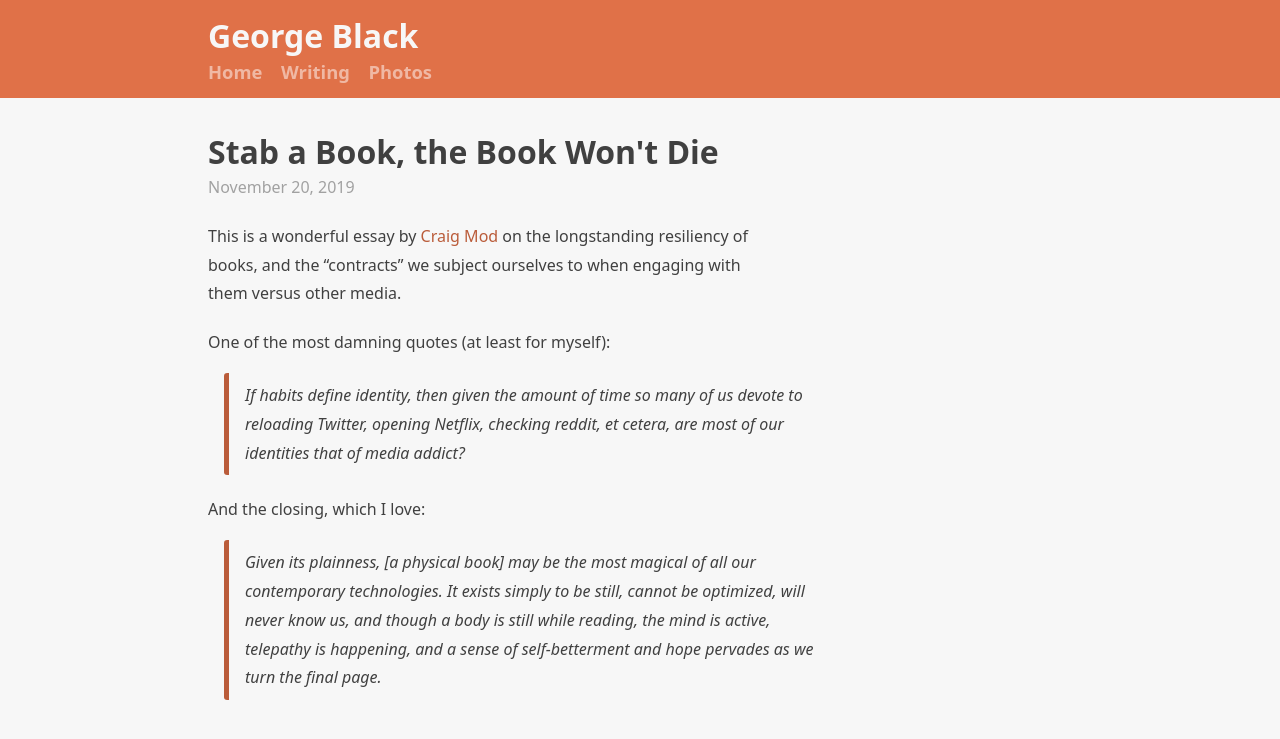
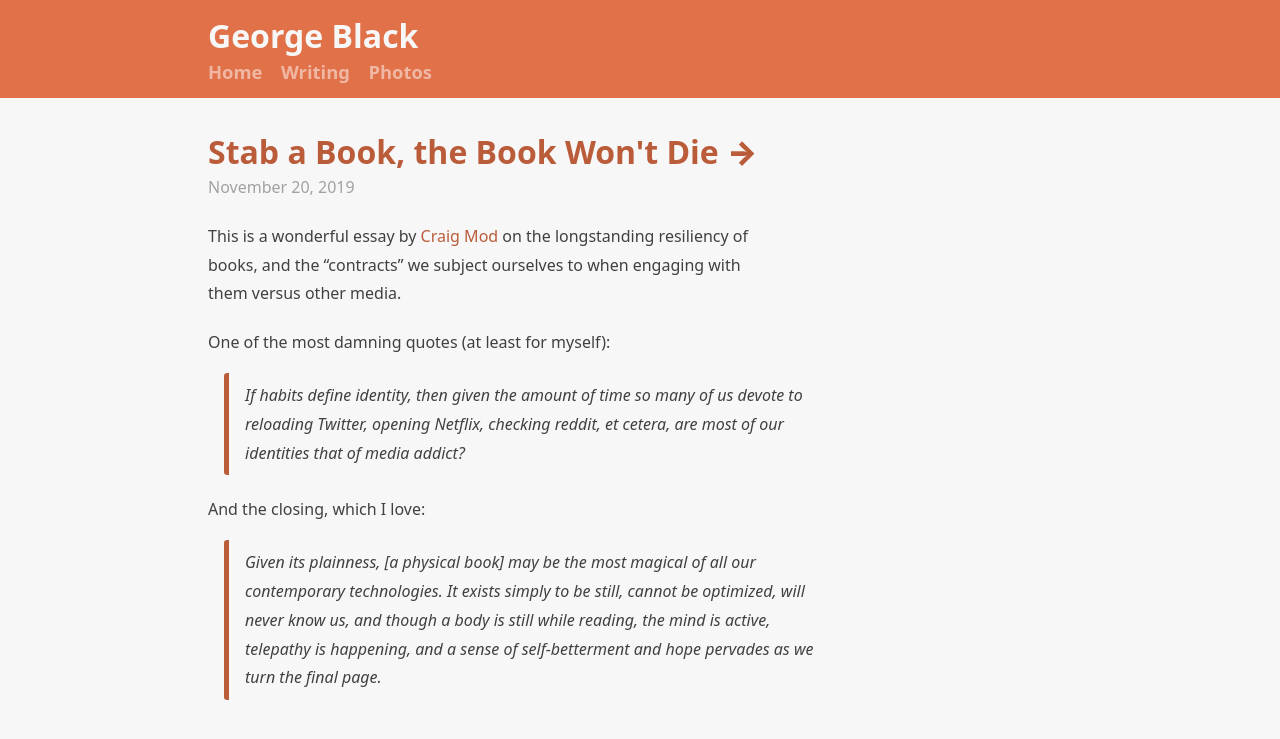
Before and after one commit to georgemblack/web, a Jekyll site: the page built from src/_posts/2019-11-20-stab-a-book-the-book-wont-die.md, in a window 1280 px wide. Shown: the top 739 px of the page. Built offline with Jekyll 4.4.1, drawn with Linux system fonts in a browser that asks for light colours; Markdown is read by kramdown in place of the engine named in the settings.

Commit message:
Create link layout type

```diff
--- /dev/null
+++ b/src/_layouts/link.html
@@ -0,0 +1,17 @@
+<!DOCTYPE html>
+<html lang="en">
+{% include head.html %}
+
+<body>
+  {% include header.html %}
+  <main>
+    <article>
+      <h1><a href="{{ page.link_url }}">{{ page.title }} &#8594;</a></h1>
+      <p class="subtitle">{{ page.date | date: "%B %-d, %Y" }}</p>
+      {{ content }}
+    </article>
+  </main>
+  {% include footer.html %}
+</body>
+
+</html>
```
Also changed, not shown: src/_posts/2019-11-20-stab-a-book-the-book-wont-die.md (+1 -1 lines), src/_posts/2019-11-24-gecgecgec.md (+1 -1 lines).
